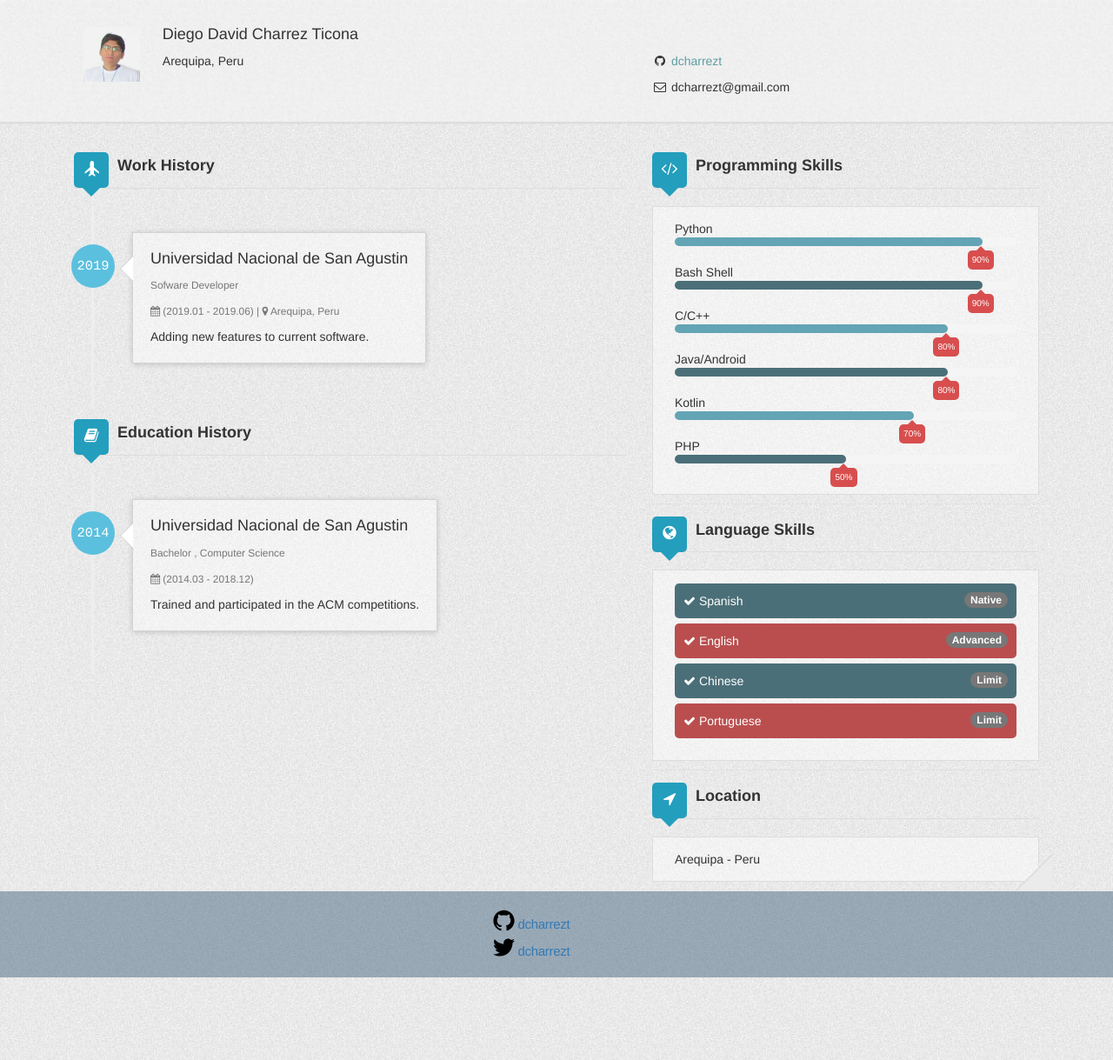
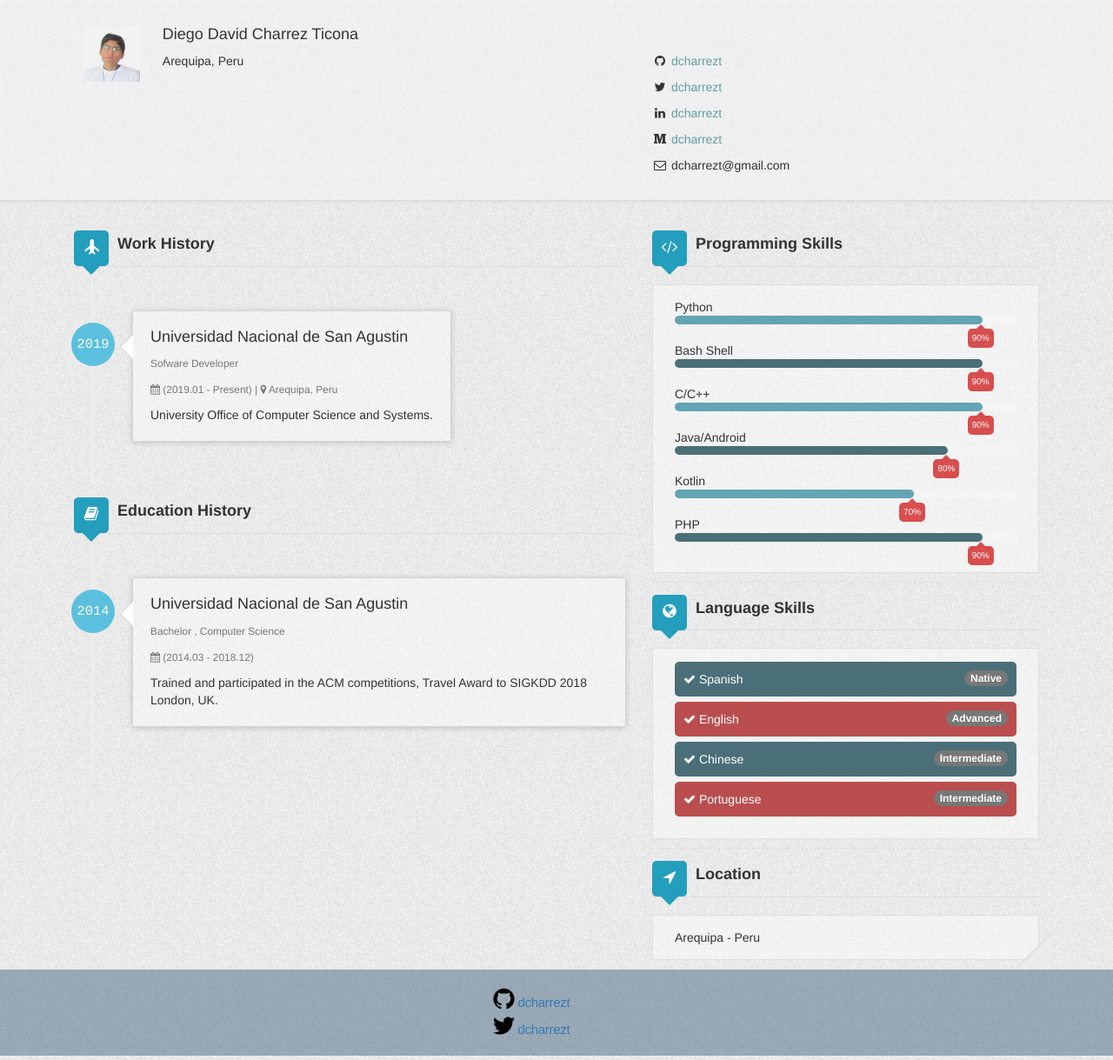
Before and after one commit to dcharrezt/dcharrezt.github.io, a Jekyll site: the page built from about.html, in a window 1280 px wide. Shown: the whole page at 87% size. Built offline with Jekyll 4.4.1, drawn with Linux system fonts in a browser that asks for light colours.

Commit message:
added cv and more social networks

```diff
--- a/_data/author.yml
+++ b/_data/author.yml
@@ -4,6 +4,11 @@ title:
 address: Arequipa, Peru
 email: dcharrezt@gmail.com
 github: dcharrezt
+twitter: dcharrezt
+linkedin: dcharrezt
+medium: dcharrezt
+
+
 gavatar: /assets/img/avatar.JPG
 workHistory:
 - work1:
@@ -11,8 +16,8 @@ workHistory:
   location: Arequipa, Peru
   title: Sofware Developer
   started: 2019
-  duration: (2019.01 - 2019.06)
-  description: Adding new features to current software.
+  duration: (2019.01 - Present)
+  description: University Office of Computer Science and Systems.
 
 educationHistory:
 - education1:
@@ -21,7 +26,7 @@ educationHistory:
   major: Computer Science
   started: 2014
   duration: (2014.03 - 2018.12)
-  description: Trained and participated in the ACM competitions.
+  description: Trained and participated in the ACM competitions, Travel Award to SIGKDD 2018 London, UK.
 languages:
 - language1:
   name: Spanish
@@ -31,10 +36,10 @@ languages:
   proficiency: Advanced
 - language3:
   name: Chinese
-  proficiency: Limit
+  proficiency: Intermediate
 - language4:
   name: Portuguese
-  proficiency: Limit
+  proficiency: Intermediate
 programmingSkills:
 - Python:
   name: Python
@@ -44,7 +49,7 @@ programmingSkills:
   percentage: 90%
 - CPP:
   name: C/C++
-  percentage: 80%
+  percentage: 90%
 - Java:
   name: Java/Android
   percentage: 80%
@@ -53,4 +58,4 @@ programmingSkills:
   percentage: 70%
 - PHP:
   name: PHP
-  percentage: 50%
+  percentage: 90%
--- a/_includes/author_header.html
+++ b/_includes/author_header.html
@@ -11,6 +11,9 @@
             <div class="col-md-5">
                 <h4>&nbsp;</h4>
                 <p><i class="fa fa-github fa-fw"></i><a href="https://github.com/{{ site.data.author.github }}" target="_blank">  <font color="#5F9EA0">{{ site.data.author.github }}</font> </a></p>
+                <p><i class="fa fa-twitter fa-fw"></i><a href="https://twitter.com/{{ site.data.author.twitter }}" target="_blank">  <font color="#5F9EA0">{{ site.data.author.twitter }}</font> </a></p>
+                <p><i class="fa fa-linkedin fa-fw"></i><a href="https://www.linkedin.com/in/{{ site.data.author.linkedin }}" target="_blank">  <font color="#5F9EA0">{{ site.data.author.linkedin }}</font> </a></p>
+                <p><i class="fa fa-medium fa-fw"></i><a href="https://medium.com/@{{ site.data.author.medium }}" target="_blank">  <font color="#5F9EA0">{{ site.data.author.medium }}</font> </a></p>
                 <p><i class="fa fa-envelope-o fa-fw"></i> {{ site.data.author.email }} </p>
             </div>
             <!-- <div class="col-sm-4 visible-md-block visible-lg-block">
--- a/_includes/blog_header.html
+++ b/_includes/blog_header.html
@@ -17,7 +17,9 @@
             <li>|</li>
             <li><a target="_blank" href="https://github.com/dcharrezt">Github</a></li>
             <li>|</li>
-            <li><a target="_blank" href="/about.html"> About Me</a></li>
+            <li><a target="_blank" href="/about.html">About Me</a></li>
+            <li>|</li>
+            <li><a target="_blank" href="/cv.html">CV</a></li>
         </ul>
     </nav>
 </header>
--- a/cv.html
+++ b/cv.html
@@ -10,7 +10,7 @@
 <body align="center">
 
 <object
-    data="assets/pdfs/cv_a4.pdf" width="1000" height="1000" type='application/pdf'>
+    data="assets/pdfs/cv_a4.pdf" width="750" height="1000" type='application/pdf'>
 </object>
 
 
```
Also changed, not shown: _data/config.yml (line endings or trailing spaces), 7 other files.
